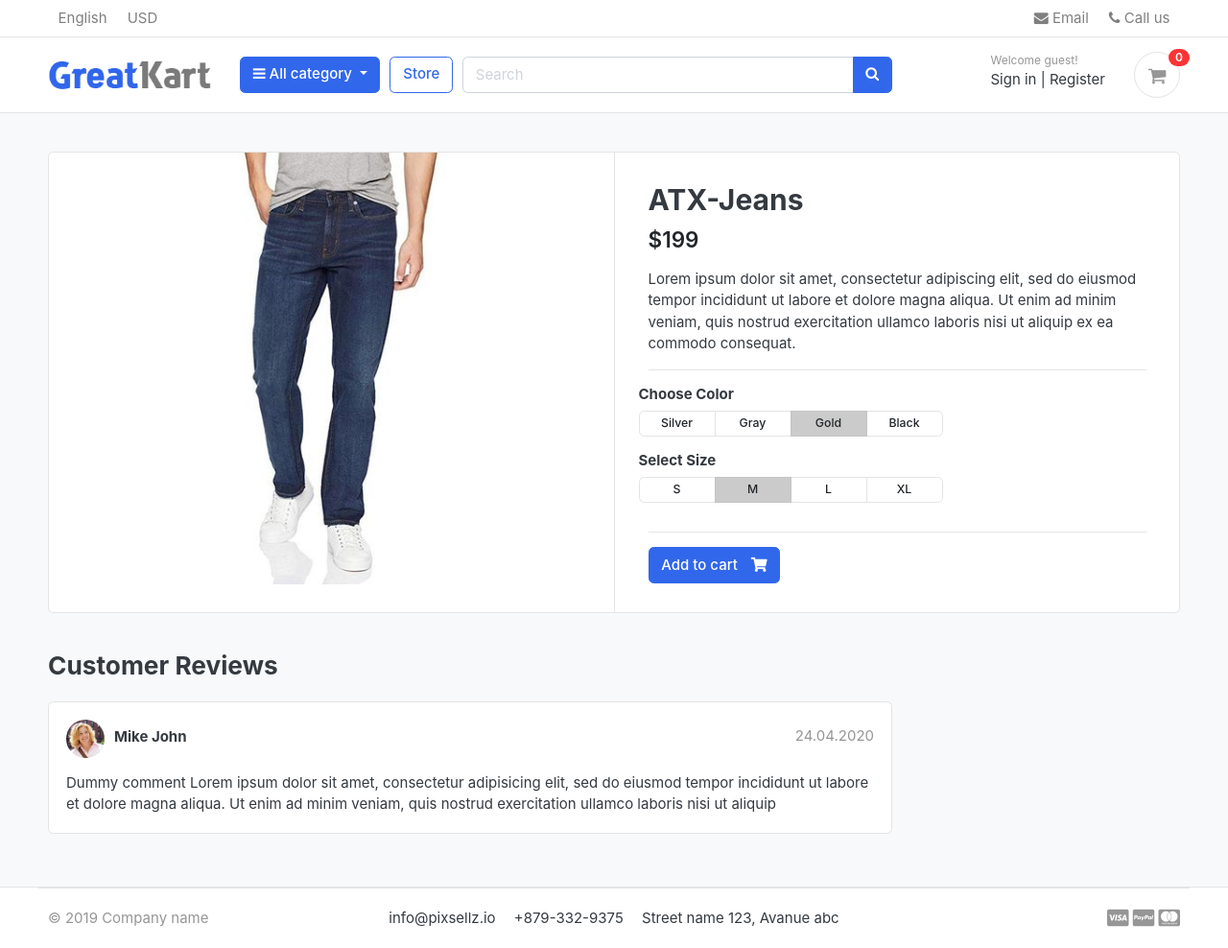
After one commit to TOPSinfo/python_ecom_demo, a Django app: page /store/jeans/atx-jeans/ in a window 1280 px wide. The commit adds this page. Shown: the whole page at 96% size. Run offline with Django 3.2, Linux system fonts and the light colour scheme; data comes from the database, SQL or seed files in the repository; both versions use the stored data as it was before the commit; some libraries are stand-ins or nearby versions; some web fonts are replaced.

Commit message:
2nd commit

```diff
--- a/category/models.py
+++ b/category/models.py
@@ -1,5 +1,6 @@
 
 from django.db import models
+from django.urls import reverse
 
 # Create your models here.
 
@@ -14,5 +15,8 @@ class Category(models.Model):
         verbose_name = 'category'
         verbose_name_plural = 'categories'
 
+    def get_urls(self):
+        return reverse('products_by_category',args=[self.slug])
+
     def __str__(self):
         return self.category_name
--- a/store/models.py
+++ b/store/models.py
@@ -1,5 +1,6 @@
 from unicodedata import category
 from django.db import models
+from django.urls import reverse
 
 from category.models import Category
 
@@ -18,5 +19,8 @@ class Product(models.Model):
     created_date = models.DateTimeField(auto_now_add=True)
     modified_date = models.DateTimeField(auto_now=True)
 
+    def get_url(self):
+        return reverse('product_details',args=[self.category.slug, self.slug])
+
     def __str__(self):
         return self.product_name
--- a/store/urls.py
+++ b/store/urls.py
@@ -5,4 +5,5 @@ from . import views
 urlpatterns = [
     path('', views.store, name='store'),
     path('<slug:category_slug>/', views.store, name='products_by_category'),
+    path('<slug:category_slug>/<slug:product_slug>/', views.product_details, name='product_details'),
 ]
--- a/store/views.py
+++ b/store/views.py
@@ -25,3 +25,16 @@ def store(request, category_slug=None):
     }
 
     return render(request, 'store/store.html',context)
+
+
+def product_details(request, category_slug,product_slug):
+
+    try:
+        product_details = Product.objects.get(category__slug= category_slug,slug=product_slug)
+    except Exception as e:
+        raise e
+
+    context = {
+        "product_details" : product_details
+    }
+    return render(request, 'store/product_details.html',context)
--- a/templates/base.html
+++ b/templates/base.html
@@ -15,7 +15,7 @@
 <script src="{% static 'js/jquery-2.0.0.min.js' %}" type="text/javascript"></script>
 
 <!-- Bootstrap4 files-->
-<script src="{% static 'js/bootstrap.bundle.min.js' % }" type="text/javascript"></script>
+<script src="{% static 'js/bootstrap.bundle.min.js' %}" type="text/javascript"></script>
 <link href="{% static 'css/bootstrap.css' %}" rel="stylesheet" type="text/css"/>
 
 <!-- Font awesome 5 -->
@@ -25,9 +25,17 @@
 <link href="{% static 'css/ui.css' %}" rel="stylesheet" type="text/css"/>
 <link href="{% static 'css/responsive.css' %}" rel="stylesheet" media="only screen and (max-width: 1200px)" />
 
+<link href="{% static 'css/custom.css' %}" rel="stylesheet" type="text/css"/>
+<link rel="stylesheet" href="https://cdnjs.cloudflare.com/ajax/libs/font-awesome/4.7.0/css/font-awesome.min.css">
 
 <!-- custom javascript -->
 <script src="{% static 'js/script.js' %}" type="text/javascript"></script>
+<script src="https://ajax.googleapis.com/ajax/libs/jquery/3.5.1/jquery.min.js"></script>
+<script src="{% static 'js/jquery-3.3.1.min.js' %}" type="text/javascript"></script>
+
+
+<!-- PayPal Script -->
+<script src="https://www.paypal.com/sdk/js?client-id=AVBSMqNtoZ1IUO6lrSe6-vm9AIV1ZKN8CgXu_nINRs80xELRs650mh3yR62groIUg-GCe59Od_EFOG6O&currency=USD"></script>
 
 <script type="text/javascript">
 /// some script
@@ -43,12 +51,13 @@ $(document).ready(function() {
 </head>
 <body>
 
+  <!-- navbar -->
+  {% include 'includes/navbar.html' %}
+
+  {% block content %}
+  <!-- content -->
+  {% endblock %}
 
 
-	{% include 'includes/navbar.html' %}
-
-	{% block content %}
-
-	{% endblock %}
-
+<!-- footer -->
 {% include 'includes/footer.html' %}
--- a/templates/includes/navbar.html
+++ b/templates/includes/navbar.html
@@ -29,7 +29,7 @@
         <div class="container">
     <div class="row align-items-center">
         <div class="col-lg-2 col-md-3 col-6">
-            <a href="./" class="brand-wrap">
+            <a href="{% url 'home' %}" class="brand-wrap">
                 <img class="logo" src="{% static './images/logo.png' %}">
             </a> <!-- brand-wrap.// -->
         </div>
@@ -39,13 +39,14 @@
                     <i class="fa fa-bars"></i> All category
                 </button>
                 <div class="dropdown-menu">
+                    <a class="dropdown-item" href="{% url 'store' %}">All Products</a>
                     {% for category in links %}
-                    <a class="dropdown-item" href="#">{{ category.category_name }}</a>
+                    <a class="dropdown-item" href="{{ category.get_urls }}">{{ category.category_name }}</a>
                     {% endfor %}
                 </div>
             </div>  <!-- category-wrap.// -->
         </div> <!-- col.// -->
-        <a href="./store" class="btn btn-outline-primary">Store</a>
+        <a href="{% url 'store' %}" class="btn btn-outline-primary">Store</a>
         <div class="col-lg  col-md-6 col-sm-12 col">
             <form action="#" class="search">
                 <div class="input-group w-100">
--- /dev/null
+++ b/templates/store/product_details.html
@@ -0,0 +1,124 @@
+{% extends 'base.html' %}
+{% load static %}
+
+
+{% block content %}
+
+<section class="section-content padding-y bg">
+    <div class="container">
+
+    <!-- ============================ COMPONENT 1 ================================= -->
+    <div class="card">
+        <div class="row no-gutters">
+            <aside class="col-md-6">
+    <article class="gallery-wrap">
+        <div class="img-big-wrap">
+           <a href="#"><img src="{{ product_details.images.url }}"></a>
+        </div> <!-- img-big-wrap.// -->
+
+    </article> <!-- gallery-wrap .end// -->
+            </aside>
+            <main class="col-md-6 border-left">
+    <article class="content-body">
+
+    <h2 class="title">{{ product_details.product_name }}</h2>
+
+    <div class="mb-3">
+        <var class="price h4">${{ product_details.price }}</var>
+    </div>
+
+    <p>{{ product_details.description }}</p>
+
+
+    <hr>
+        <div class="row">
+            <div class="item-option-select">
+                <h6>Choose Color</h6>
+                <div class="btn-group btn-group-sm btn-group-toggle" data-toggle="buttons">
+                  <label class="btn btn-light">
+                    <input type="radio" name="radio_color"> Silver
+                  </label>
+                  <label class="btn btn-light">
+                    <input type="radio" name="radio_color" > Gray
+                  </label>
+                  <label class="btn btn-light active">
+                    <input type="radio" name="radio_color checked"> Gold
+                  </label>
+                  <label class="btn btn-light">
+                    <input type="radio" name="radio_color"> Black
+                  </label>
+                </div>
+            </div>
+        </div> <!-- row.// -->
+        <div class="row">
+            <div class="item-option-select">
+                <h6>Select Size</h6>
+                <div class="btn-group btn-group-sm btn-group-toggle" data-toggle="buttons">
+                  <label class="btn btn-light">
+                    <input type="radio" name="radio_color"> S
+                  </label>
+                  <label class="btn btn-light active">
+                    <input type="radio" name="radio_color" checked> M
+                  </label>
+                  <label class="btn btn-light">
+                    <input type="radio" name="radio_color"> L
+                  </label>
+                  <label class="btn btn-light">
+                    <input type="radio" name="radio_color"> XL
+                  </label>
+                </div>
+            </div>
+        </div> <!-- row.// -->
+        <hr>
+        {% if product_details.stock <= 0 %}
+            <h5 class="text-danger">Out of Stock </h5>
+            {% else %}
+                <a href="./product-detail.html" class="btn  btn-primary"> <span class="text">Add to cart</span> <i class="fas fa-shopping-cart"></i>  </a>
+
+            {% endif %}
+            </article> <!-- product-info-aside .// -->
+            </main> <!-- col.// -->
+        </div> <!-- row.// -->
+    </div> <!-- card.// -->
+    <!-- ============================ COMPONENT 1 END .// ================================= -->
+
+    <br>
+
+    <div class="row">
+                <div class="col-md-9">
+
+        <header class="section-heading">
+            <h3>Customer Reviews </h3>
+
+        </header>
+
+        <article class="box mb-3">
+            <div class="icontext w-100">
+                <img src="{% static './images/avatars/avatar1.jpg' %}" class="img-xs icon rounded-circle">
+                <div class="text">
+                    <span class="date text-muted float-md-right">24.04.2020 </span>
+                    <h6 class="mb-1">Mike John </h6>
+
+                </div>
+            </div> <!-- icontext.// -->
+            <div class="mt-3">
+                <p>
+                    Dummy comment Lorem ipsum dolor sit amet, consectetur adipisicing elit, sed do eiusmod
+                    tempor incididunt ut labore et dolore magna aliqua. Ut enim ad minim veniam,
+                    quis nostrud exercitation ullamco laboris nisi ut aliquip
+                </p>
+            </div>
+        </article>
+
+
+
+        </div> <!-- col.// -->
+    </div> <!-- row.// -->
+
+
+    </div> <!-- container .//  -->
+    </section>
+    <!-- ========================= SECTION CONTENT END// ========================= -->
+
+
+{% endblock %}
```
Also changed, not shown: templates/home.html (+4 -4 lines), templates/store/store.html (+5 -8 lines), db.sqlite3 (deleted), django_ecom/static/images/banners/cover.jpg (added), 1 other file.
